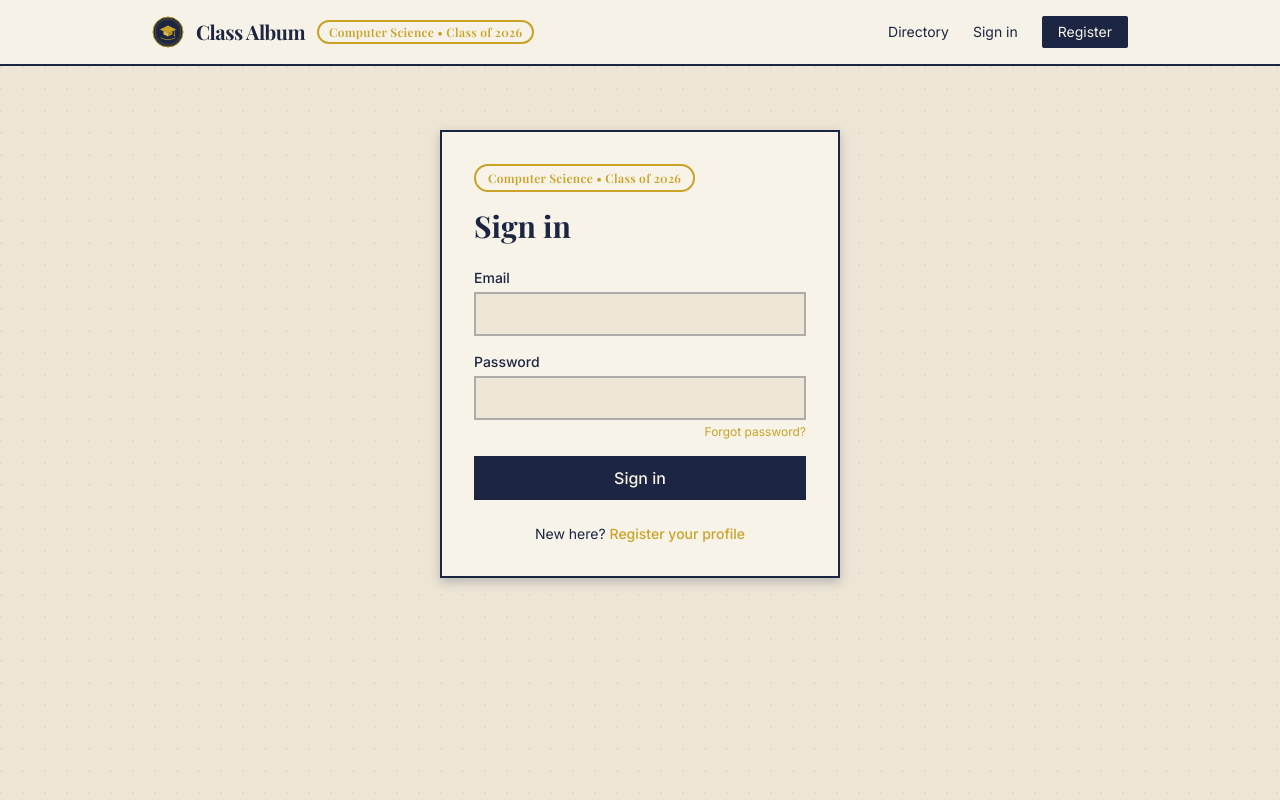
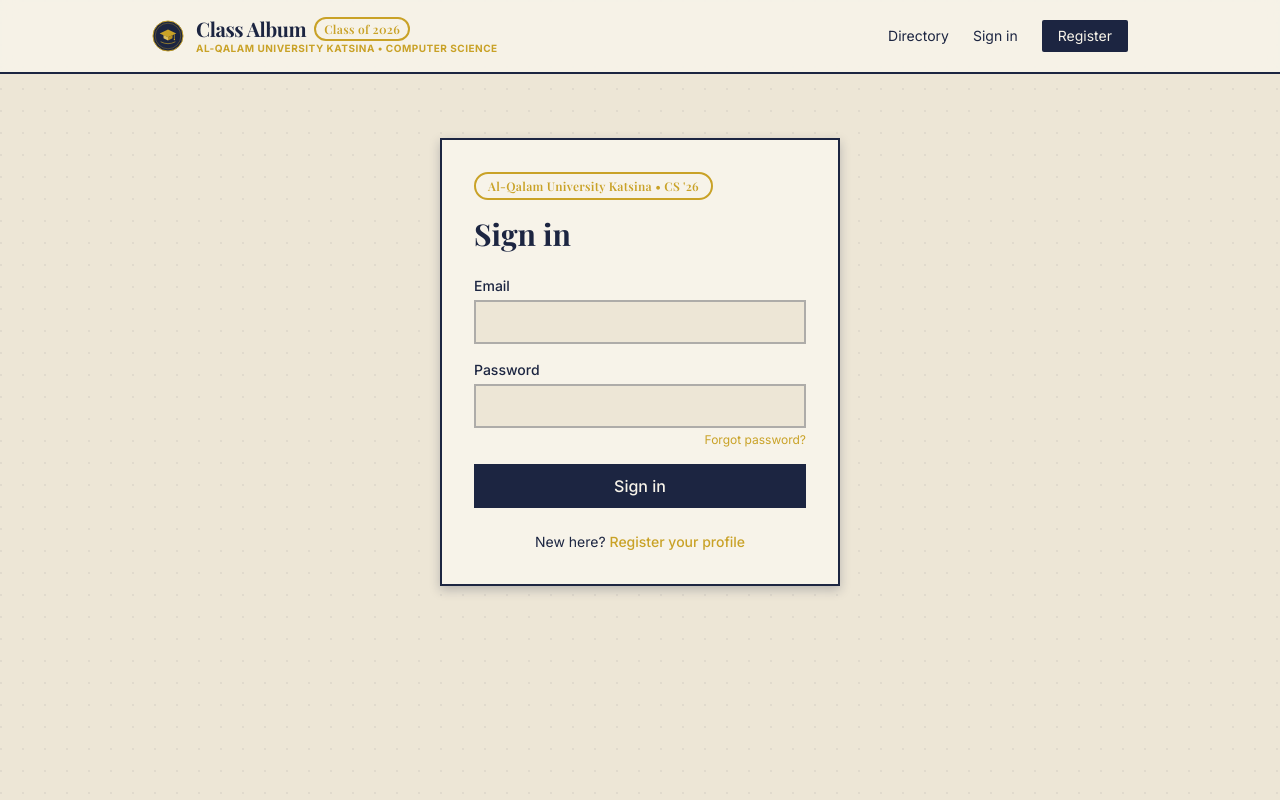
Before and after one commit to Harunabib26/student-album, a React (Vite) app: page /login in a window 1280 px wide. Built offline with nearby package versions, Linux system fonts and the light colour scheme; no server answers.

Commit message:
Add Al-Qalam University Katsina branding and department banner

```diff
--- a/src/components/Navbar.jsx
+++ b/src/components/Navbar.jsx
@@ -12,12 +12,19 @@ export default function Navbar({ user }) {
   return (
     <nav className="border-b-2 border-ink bg-cream/90 backdrop-blur sticky top-0 z-20">
       <div className="max-w-5xl mx-auto px-6 py-4 flex items-center justify-between">
-        <Link to="/" className="flex items-center gap-3 font-display text-xl font-bold text-ink tracking-tight">
-          <img src="/logo.svg" alt="Class Album logo" className="w-8 h-8" />
-          <span>Class Album</span>
-          <span className="seal text-[11px] px-2.5 py-0.5 hidden sm:inline-block font-body font-semibold">
-            Computer Science &bull; Class of 2026
-          </span>
+        <Link to="/" className="flex items-center gap-3 font-display tracking-tight group">
+          <img src="/logo.svg" alt="Class Album logo" className="w-8 h-8 group-hover:rotate-6 transition-transform" />
+          <div className="flex flex-col">
+            <div className="flex items-center gap-2">
+              <span className="text-xl font-bold text-ink leading-tight">Class Album</span>
+              <span className="seal text-[10px] px-2 py-0.5 font-body font-semibold">
+                Class of 2026
+              </span>
+            </div>
+            <span className="text-[10px] font-body text-brass font-bold tracking-wider uppercase">
+              Al-Qalam University Katsina &bull; Computer Science
+            </span>
+          </div>
         </Link>
 
         <div className="flex items-center gap-6 font-body text-sm">
--- a/src/pages/Directory.jsx
+++ b/src/pages/Directory.jsx
@@ -42,14 +42,34 @@ export default function Directory() {
   })
 
   return (
-    <div className="max-w-5xl mx-auto px-6 py-12">
-      <div className="flex items-start justify-between flex-wrap gap-4 mb-6">
-        <div>
-          <h1 className="font-display text-3xl font-bold text-ink mb-1">Class Directory</h1>
-          <p className="text-ink-light">Browse every registered student's album.</p>
-        </div>
-        <div className="seal px-3 py-1 text-xs font-semibold">
-          Computer Science &bull; Class of 2026
+    <div className="max-w-5xl mx-auto px-6 py-10">
+      {/* Official Department Banner */}
+      <div className="bg-cream border-2 border-ink p-6 md:p-8 mb-8 shadow-polaroid relative overflow-hidden">
+        <div className="flex flex-col md:flex-row md:items-center justify-between gap-4">
+          <div>
+            <div className="flex items-center gap-2 mb-2 flex-wrap">
+              <span className="seal px-3 py-0.5 text-xs font-semibold">
+                🎓 Class of 2026
+              </span>
+              <span className="text-xs font-bold uppercase tracking-wider text-brass">
+                Department of Computer Science
+              </span>
+            </div>
+            <h1 className="font-display text-3xl md:text-4xl font-bold text-ink tracking-tight">
+              Al-Qalam University Katsina
+            </h1>
+            <p className="text-sm text-ink-light mt-1 font-body">
+              Official Student Directory &amp; Digital Yearbook
+            </p>
+          </div>
+          <div className="text-left md:text-right border-t md:border-t-0 md:border-l-2 border-brass/40 pt-3 md:pt-0 md:pl-6">
+            <p className="text-3xl font-display font-bold text-brass leading-none">
+              {students.length}
+            </p>
+            <p className="text-[11px] text-ink-light uppercase tracking-wider font-semibold mt-1">
+              Registered Students
+            </p>
+          </div>
         </div>
       </div>
 
--- a/src/pages/Login.jsx
+++ b/src/pages/Login.jsx
@@ -25,7 +25,9 @@ export default function Login() {
   return (
     <div className="max-w-md mx-auto mt-16 px-6">
       <div className="bg-cream border-2 border-ink p-8 shadow-polaroid">
-        <p className="seal px-3 py-1 mb-4 w-fit">Computer Science &bull; Class of 2026</p>
+        <p className="seal px-3 py-1 mb-4 w-fit text-xs font-semibold">
+          Al-Qalam University Katsina &bull; CS '26
+        </p>
         <h1 className="font-display text-3xl font-bold text-ink mb-6">Sign in</h1>
 
         {error && (
--- a/src/pages/Register.jsx
+++ b/src/pages/Register.jsx
@@ -31,7 +31,9 @@ export default function Register() {
   return (
     <div className="max-w-md mx-auto mt-16 px-6">
       <div className="bg-cream border-2 border-ink p-8 shadow-polaroid">
-        <p className="seal px-3 py-1 mb-4 w-fit">Computer Science &bull; Class of 2026</p>
+        <p className="seal px-3 py-1 mb-4 w-fit text-xs font-semibold">
+          Al-Qalam University Katsina &bull; CS '26
+        </p>
         <h1 className="font-display text-3xl font-bold text-ink mb-6">
           Register your page
         </h1>
```
